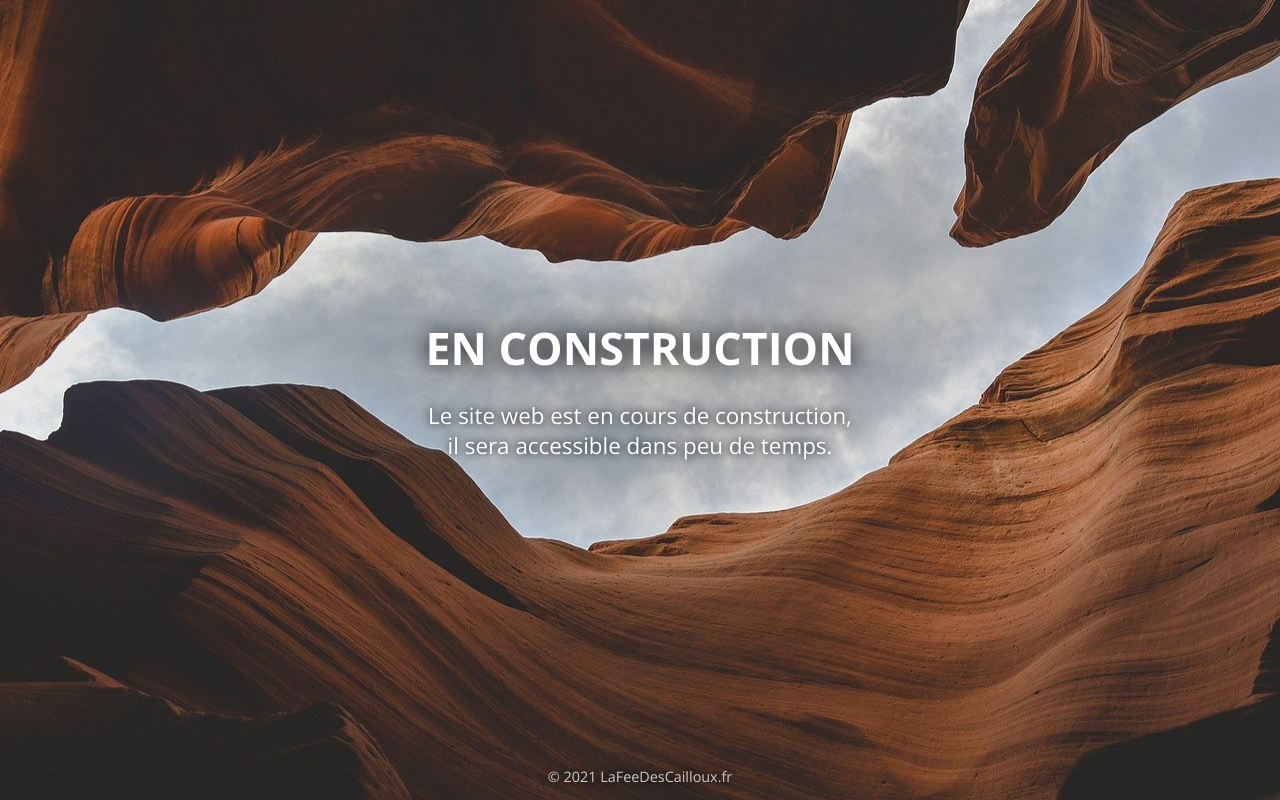
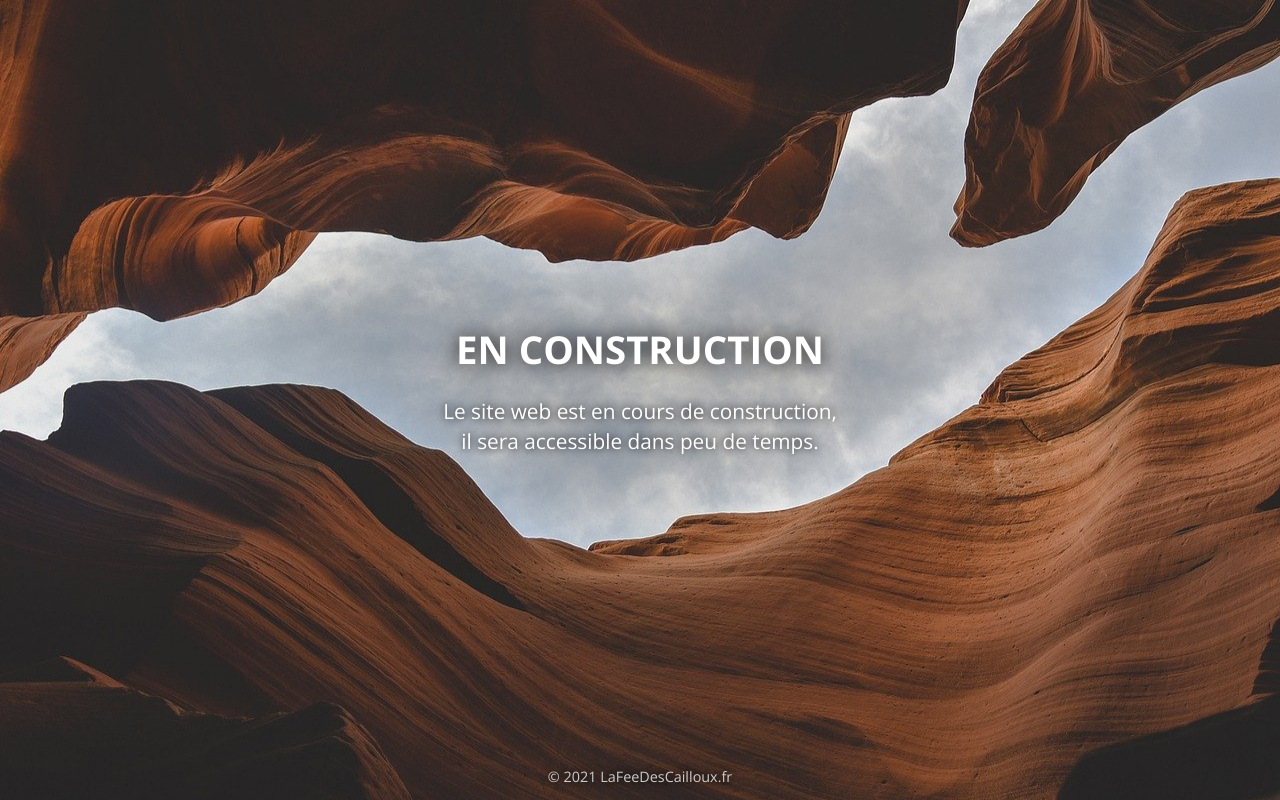
Before and after one commit to LaFeeDesCailloux/Maintenance, a plain HTML site: page index.html in a window 1280 px wide. Drawn offline with nearby package versions, Linux system fonts and the light colour scheme.

Commit message:
Fix text-size

```diff
--- a/assets/css/style.css
+++ b/assets/css/style.css
@@ -24,7 +24,7 @@ article {
 article h1 {
 	margin: 0;
 	padding: 0 12px;
-	font-size: 2.8em;
+	font-size: 2.4em;
 	text-transform: uppercase;
 	text-shadow: 0 0 .5em black;
 	text-align: center;
@@ -32,7 +32,7 @@ article h1 {
 
 article p {
 	padding: 0 12px;
-	font-size: 1.4em;
+	font-size: 1.3em;
 	line-height: 30px;
 	text-align: center;
 	text-shadow: 0 0 .4em black;
```
